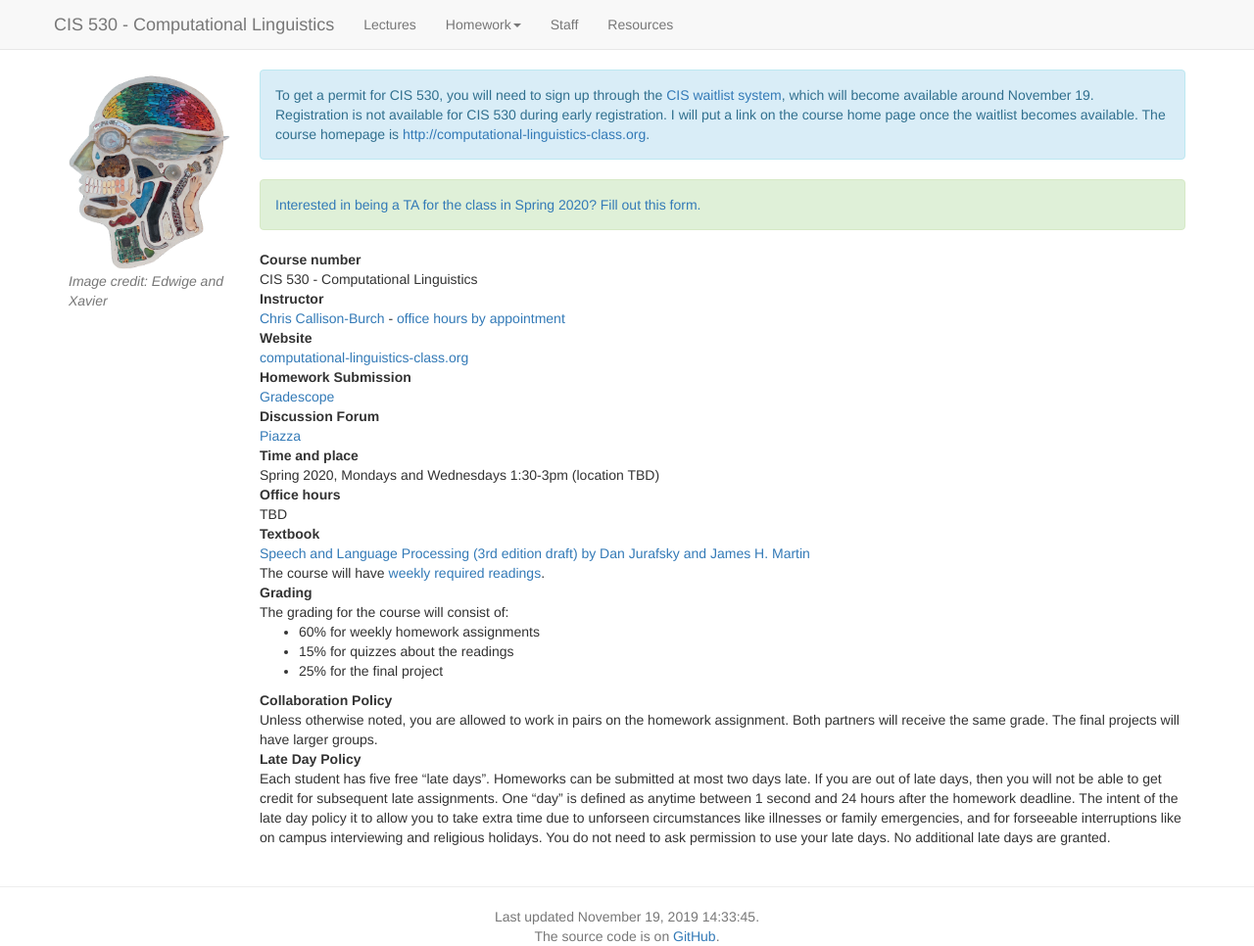
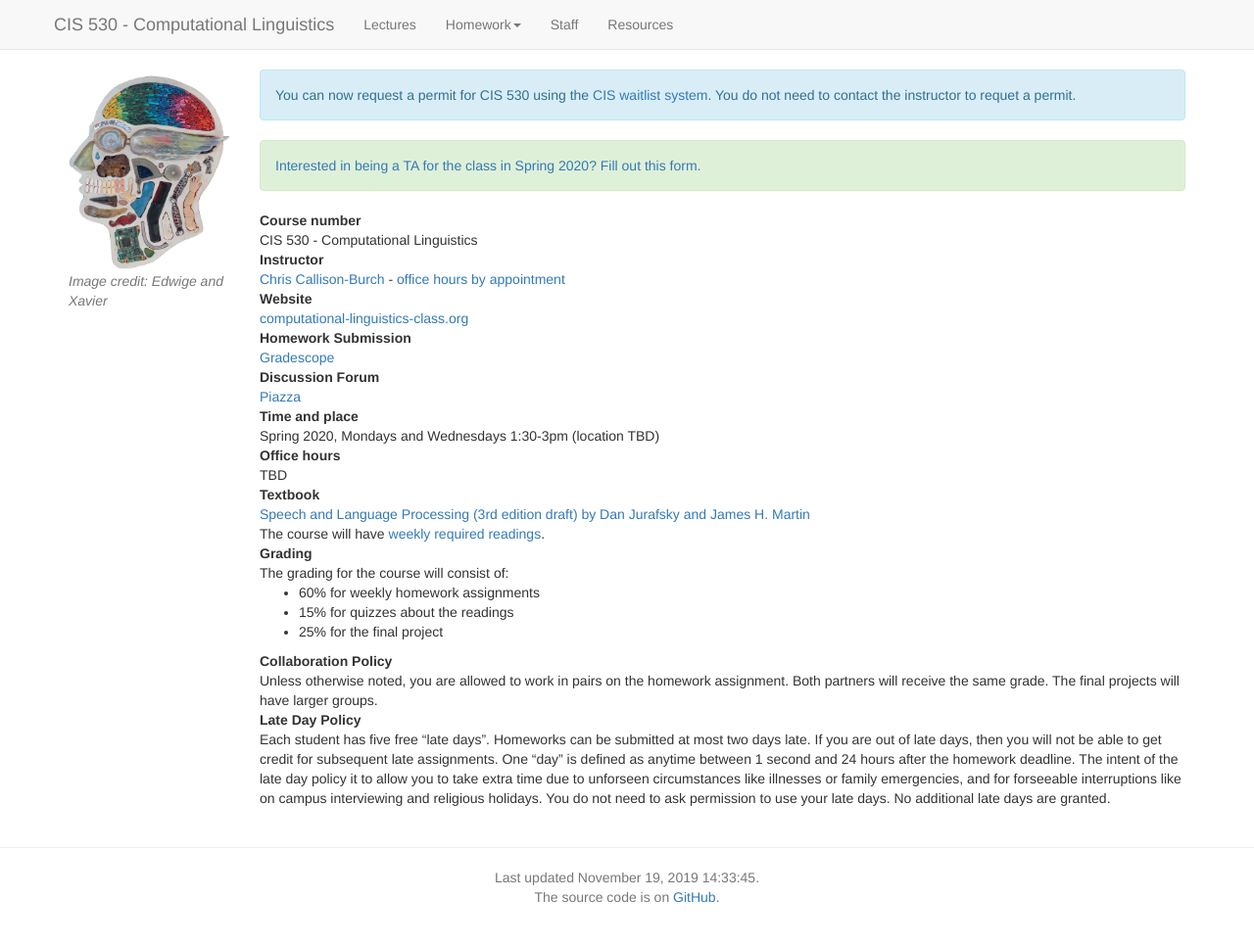
Before and after one commit to computational-linguistics-class/computational-linguistics-class.github.io, a Jekyll site: the page built from index.md, in a window 1280 px wide. Shown: the whole page at 98% size. Built offline with Jekyll 4.4.1, drawn with Linux system fonts in a browser that asks for light colours; nearby versions of some CDN libraries; a script that is not in the unit is left out; after the commit the page ends 926 px from its top, so only the background shows below that.

Commit message:
Link to waitlist

```diff
--- a/index.md
+++ b/index.md
@@ -9,8 +9,7 @@ active_tab: main_page
 
 
 <div class="alert alert-info" markdown="1">
-To get a permit for CIS 530, you will need to sign up through the [CIS waitlist system](https://advising.cis.upenn.edu/index.php?id=waitlist), which will become available around November 19. Registration is not available for CIS 530 during early registration.    I will put a link on the course home page once the waitlist becomes available.  The course homepage is [http://computational-linguistics-class.org](http://computational-linguistics-class.org).
-
+You can now request a permit for CIS 530 using the [CIS waitlist system](https://forms.cis.upenn.edu/waitlist/). You do not need to contact the instructor to requet a permit.
 </div>
 
 
```
